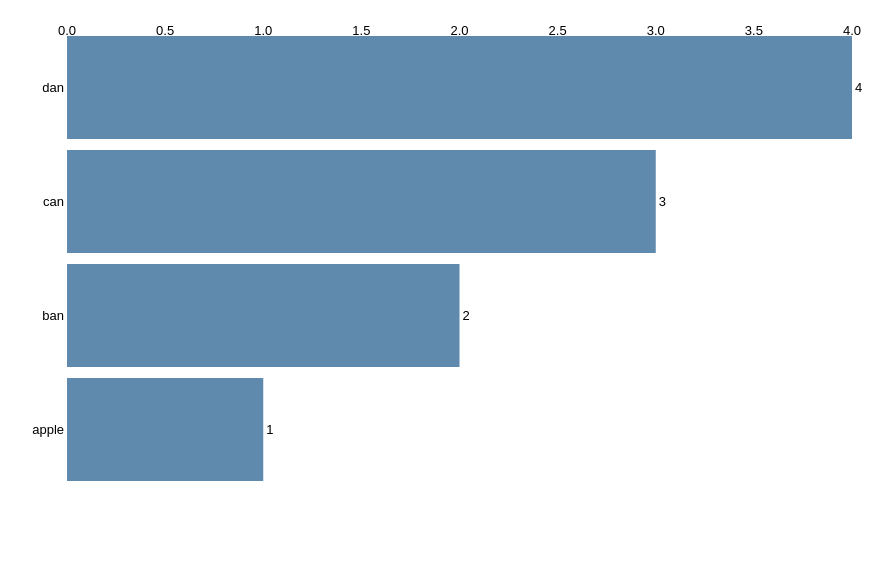
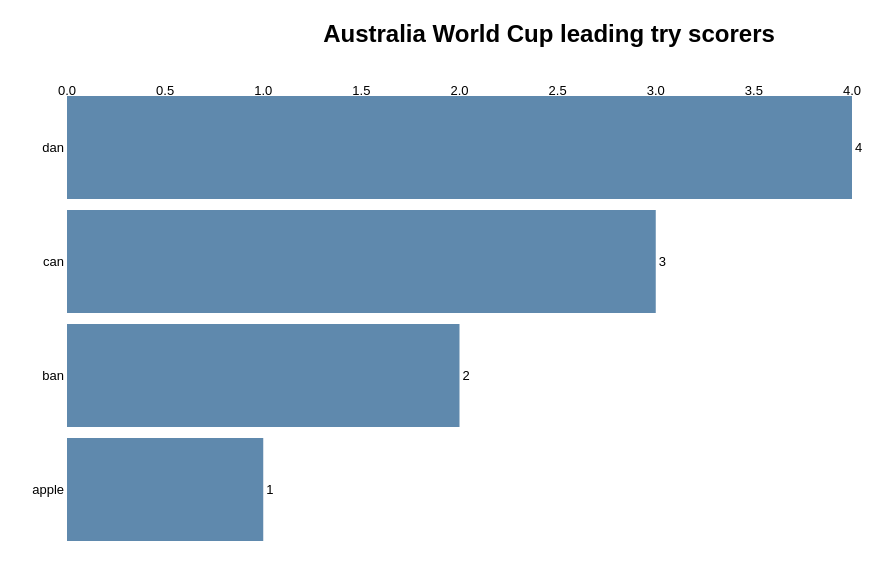
Before and after one commit to dwheelerau/D3rugby, a plain HTML site: page index.html in a window 1280 px wide. Shown: the whole page, without its empty margins (91-983 px from the left). Drawn offline with Linux system fonts and the light colour scheme.

Commit message:
added h2 label

```diff
--- a/index.html
+++ b/index.html
@@ -8,6 +8,7 @@
         <script type="text/javascript" src="static/lib/d3.v3.js"></script>
     </head>
     <body>
+      <h2></h2>
       <div id="graphic"></div>
       <script type="text/javascript" src="static/js/script.js"></script>
     </body>
--- a/static/css/style.css
+++ b/static/css/style.css
@@ -1,5 +1,8 @@
 body {
     font-family: "Arial", sans-serif;
+}
+h2 {
+    text-align: center;
 }
 .bar {
     fill: #5f89ad;
--- a/static/js/script.js
+++ b/static/js/script.js
@@ -9,6 +9,8 @@
 
 var choice = ["Australia", "NZ"];
 var currentChoice = choice[0];
+// document.getElementById("h2").innerHTML = " World cup leading try scorers";
+d3.selectAll("h2").text(currentChoice + " World Cup leading try scorers");
 var datajson = {"Australia": [{"name": "apple",
     "score": 1},
     {"name": "ban",
@@ -106,6 +108,7 @@ bars.on('click', function() {
     } else {
         currentChoice = choice[0];
     }
+    d3.selectAll("h2").text(currentChoice + " World Cup leading try scorers");
     // update axes
     y.domain(datajson[currentChoice].map(function(d) {
         return d.name;
```
